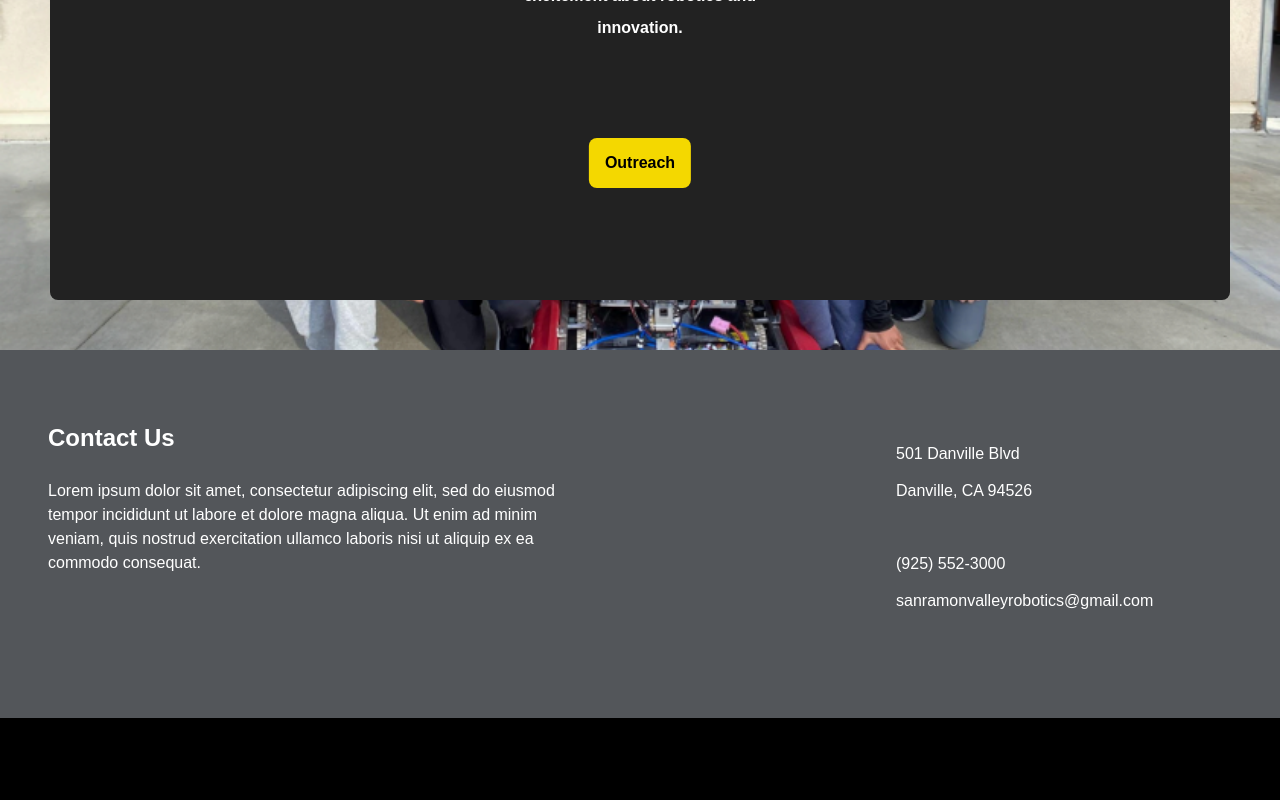
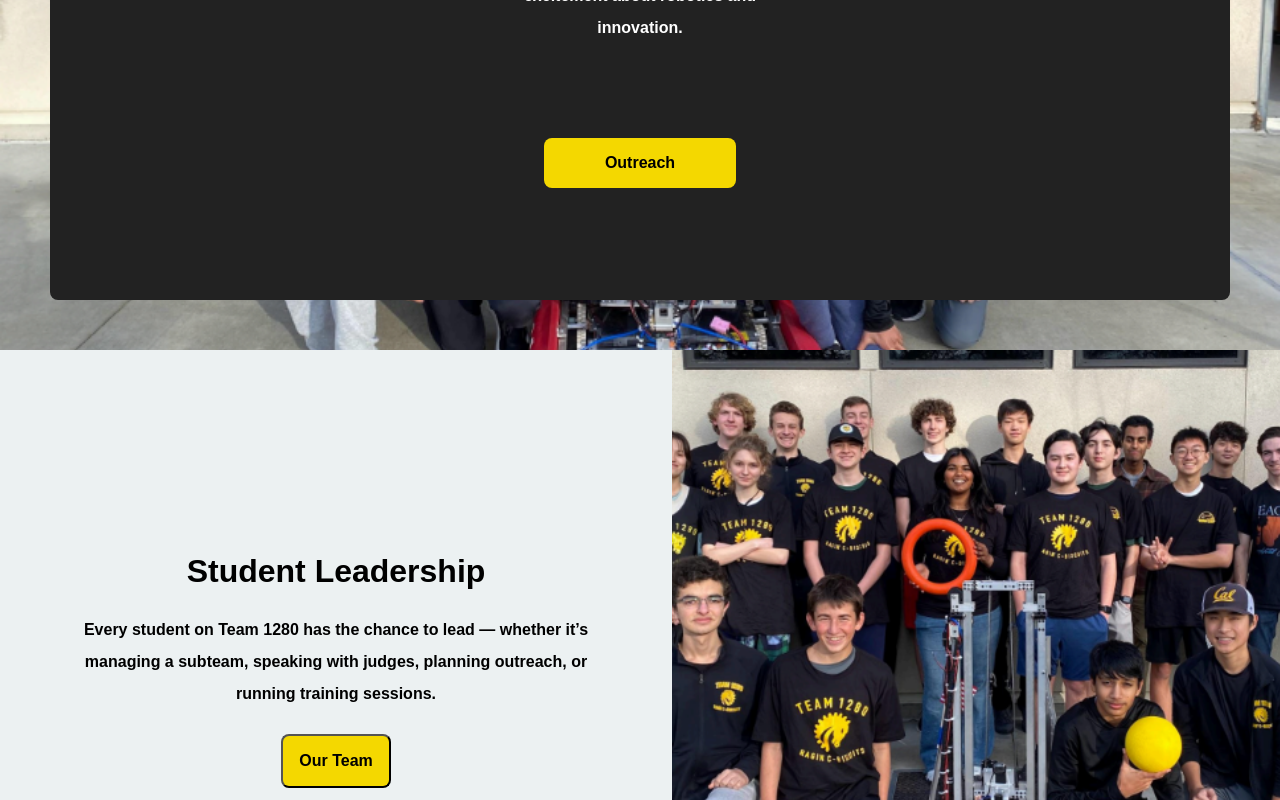
Before and after one commit to Team-1280/1280-website, a React (Vite) app in the folder app/: page / in a window 1280 px wide. Shown: the part 2760-3560 px from the top of the page. Before the commit the page ends 3478 px from the top, so only its background shows below. Built offline with nearby package versions, Linux system fonts and the light colour scheme.

Commit message:
footer update and leadership sample

```diff
--- a/app/src/components/Footer.css
+++ b/app/src/components/Footer.css
@@ -1,44 +1,11 @@
 .footer-background {
-    padding: 1.5rem 3rem;
+    padding: 2.5rem 3rem;
     background-color: #53565a;
     position: relative;
     top: 100%;
-    height: 40vh;
-    display: flex;
+    height: 16vh;
+    display: grid;
     justify-content: space-between;
     overflow: hidden;
+    color: white;
 }
-.contact-header {
-    padding: 0rem;
-    color: white;
-    position: absolute;
-    top: 20%;
-    font-weight: bold;
-    font-size: x-large;
-}
-.contact-text {
-    color: white;
-    position: absolute;
-    display: grid;
-    line-height: 1.5;
-}
-.address-line {
-    top: 25%;
-    left: 70%;
-}
-.city {
-    top: 35%;
-    left: 70%;
-}
-.summary {
-    top: 35%;
-    max-width: 40%;;
-}
-.phone {
-    top: 55%;
-    left: 70%;
-}
-.email {
-    top: 65%;
-    left: 70%;
-}
--- a/app/src/components/Footer.jsx
+++ b/app/src/components/Footer.jsx
@@ -3,15 +3,16 @@ import './Footer.css'
 const Footer = () => {
     return (
         <div className='footer-background'>
-            <div className='contact-header'>Contact Us</div>
-            <div className='contact-text address-line'>501 Danville Blvd</div>
-            <div className='contact-text city'>Danville, CA 94526</div>
-            <div className='contact-text summary'>
-                Lorem ipsum dolor sit amet, consectetur adipiscing elit, sed do eiusmod tempor incididunt ut labore et dolore magna aliqua.
-                Ut enim ad minim veniam, quis nostrud exercitation ullamco laboris nisi ut aliquip ex ea commodo consequat.
+            <div>
+                San Ramon Valley Robotics | FRC Team 1280
             </div>
-            <div className='contact-text phone'>(925) 552-3000</div>
-            <div className='contact-text email'>sanramonvalleyrobotics@gmail.com</div>
+            <div>
+                San Ramon Valley High School, Danville, CA
+            </div>
+                Email: frc1280@gmail.com | [Social Media Icons: IG, YouTube, GitHub, LinkedIn]
+            <div>
+                © 2025 Team 1280. All Rights Reserved.
+            </div>
         </div>
     )
 }
--- a/app/src/pages/Home.css
+++ b/app/src/pages/Home.css
@@ -208,7 +208,7 @@
     color: white;
     font-weight: bold;
     font-size: xx-large;
-    padding-top: 2rem;
+    padding-top: 2.5rem;
     text-align: center;
 }
 .outreach-sample-subheading {
@@ -232,14 +232,66 @@
     position: absolute;
     background-color: rgb(244, 216, 0);
     border-radius: 8px;
-    border-color: white;
+    border-color: white; /**why not work:((*/
     font-size: medium;
     padding: 1rem;
     font-weight: bold;
     top: 70%;
     left: 50%;
     transform: translateX(-50%);
+    width: 160px;
+    text-align: center;
 }
 .outreach-sample-button:hover {
     box-shadow: white 2px 2px;
 }
+.leadership-sample-split-container {
+    display: flex;
+    width: 100%;
+    height: 80vh;
+}
+.leadership-sample-middle-heading {
+    font-weight: bold;
+    font-size: xx-large;
+}
+.leadership-sample-middle-text {
+    font-weight: bold;
+    font-size: medium;
+    overflow: hidden;
+    padding: 1.5rem;
+    line-height: 2;
+}
+.leadership-sample-button {
+    background-color: rgb(244, 216, 0);
+    border-radius: 8px;
+    border-color: black;
+    font-size: medium;
+    padding: 1rem;
+    font-weight: bold;
+    text-align: center;
+}
+.leadership-sample-button:hover {
+    box-shadow: black 2px 2px;
+}
+.leadership-sample-half {
+    flex: 1;
+    box-sizing: border-box;
+}
+.leadership-sample-image-half img {
+    width: 100%;
+    height: auto;
+    display: block;
+    object-fit: cover;
+    height: 80vh;
+}
+.leadership-sample-text-half {
+    display: flex;
+    flex-direction: column;
+    color: black;
+    justify-content: center;
+    text-align: center;
+    align-items:center;
+    background-color: #ECF1F2;
+    box-sizing: border-box;
+    padding: 2rem;
+}
--- a/app/src/pages/Home.jsx
+++ b/app/src/pages/Home.jsx
@@ -85,6 +85,26 @@ const Home = () => (
                 </div>
             </div>
         </section>
+        <section>
+            <div className='leadership-sample-split-container'>
+                <div className='leadership-sample-text-half half'>
+                    <div className='leadership-sample-middle-heading'>
+                        Student Leadership
+                    </div>
+                    <div className='leadership-sample-middle-text'>
+                        Every student on Team 1280 has the chance to lead —
+                        whether it’s managing a subteam, speaking with judges,
+                        planning outreach, or running training sessions.
+                    </div>
+                    <button className='leadership-sample-button'>
+                        Our Team
+                    </button>
+                </div>
+                <div className='leadership-sample-half leadership-sample-image-half'>
+                    <img src={TeamImage} alt="Team 1280" />
+                </div>
+            </div>
+        </section>
     </>
 )
 
```
